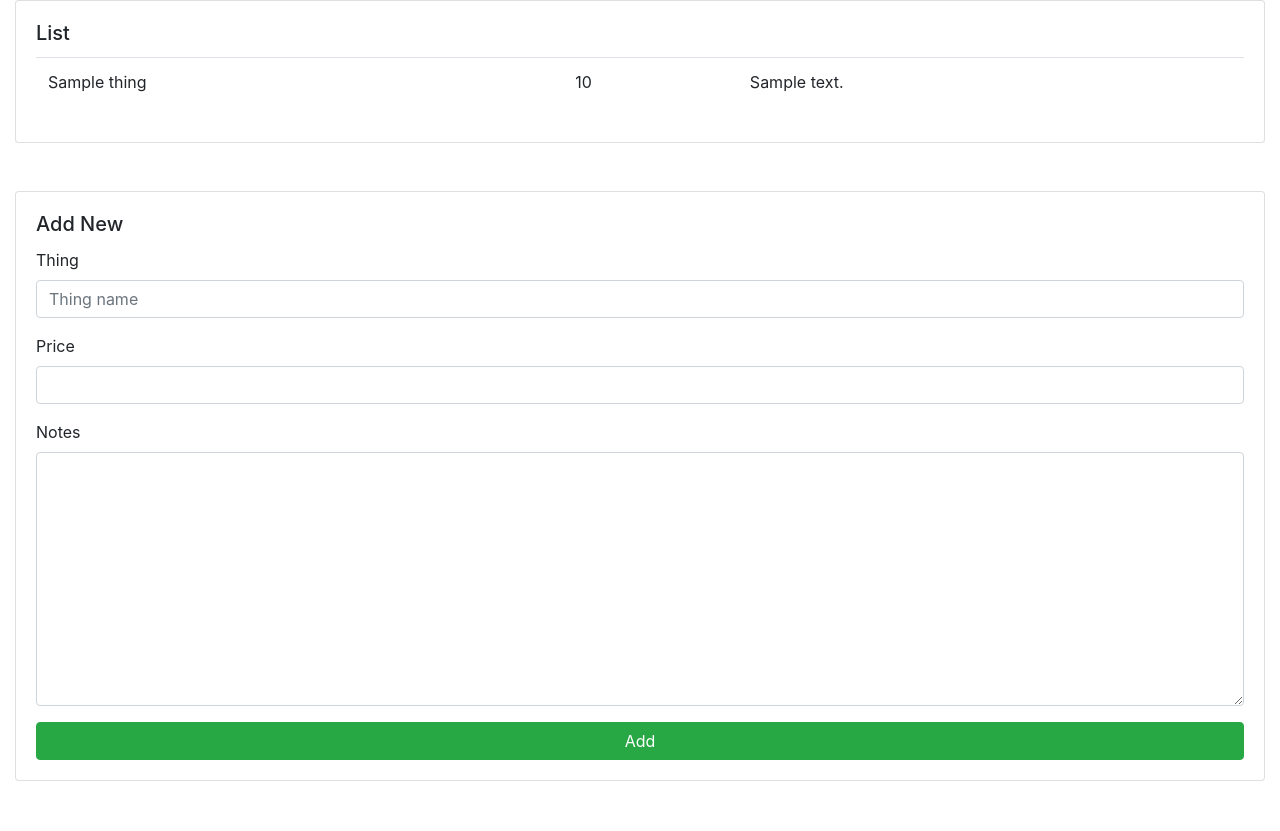
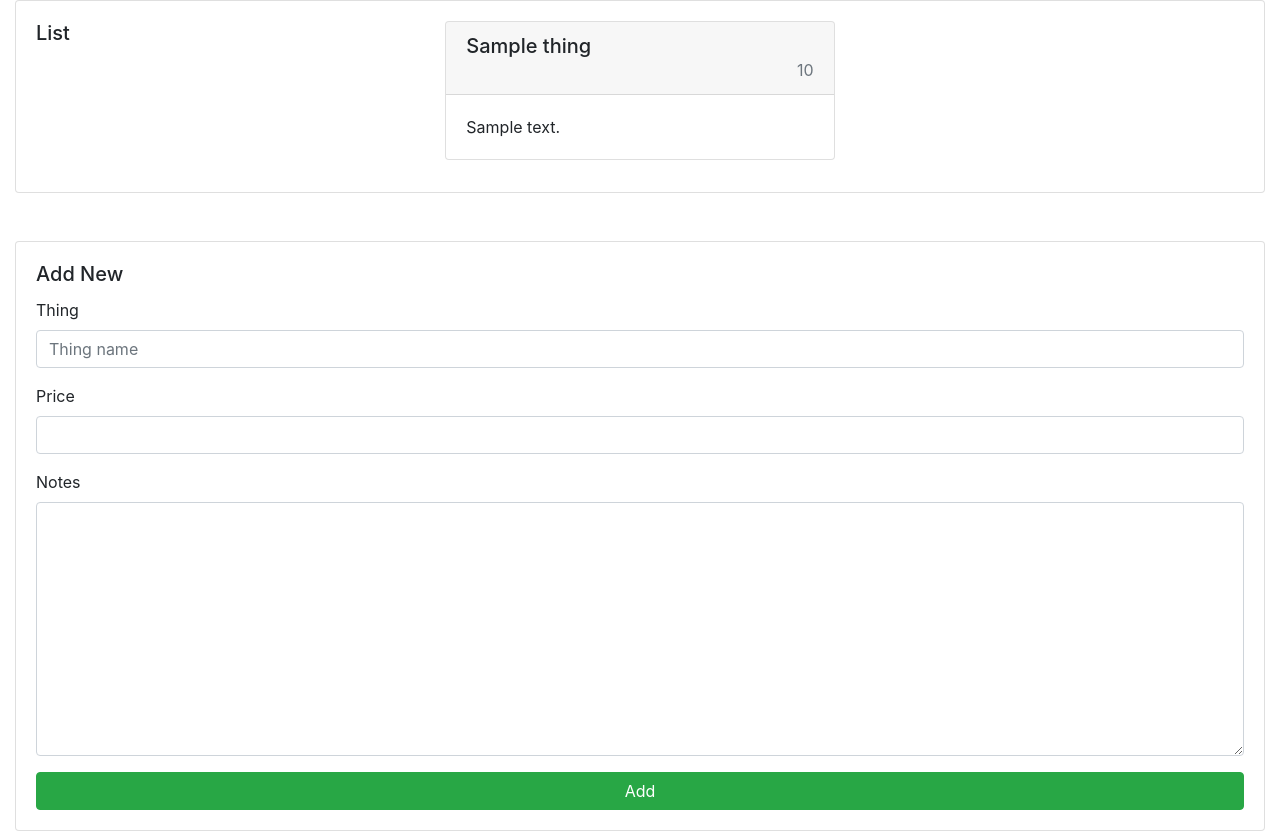
Before and after one commit to no1joel/present-ideas, a Django app: template present_ideas/present_ideas/templates/list.html in a window 1280 px wide. Before the commit the page ends 781 px from the top, so only its background shows below. Run offline with Django 3.2, Linux system fonts and the light colour scheme; the template is opened without the code that fills it: most values are stand-ins (such as "Sample title", 1, 10 or a date in 2020); some libraries are stand-ins or nearby versions.

Commit message:
Change layout to card layout

```diff
--- a/present_ideas/present_ideas/templates/list.html
+++ b/present_ideas/present_ideas/templates/list.html
@@ -5,20 +5,36 @@
         <div class="row">
             <div class="col">
                 <div class="card">
-                    <div class="card-body">
+                    <div class="card-body card-columns">
                         <h5 class="card-title">List</h5>
-                        <table class="table">
                             {% for row in rows %}
-                                <tr
-                                    {% if show_claimed and row.Claimed %}
-                                        class="table-secondary"
+                                <div
+                                    class="
+                                        card
+                                        {% if show_claimed and row.Claimed %}
+                                            bg-secondary text-white
+                                        {% endif %}
+                                    "
+                                >
+                                    <div class="card-header">
+                                        <h5 class="card-title m-0">
+                                            {{ row.Thing|urlizetrunc:40 }}
+                                        </h5>
+                                        {% if row.Price %}
+                                            <p class="card-text text-right text-muted">
+                                                {{ row.Price }}
+                                            </p>
+                                        {% endif %}
+                                    </div>
+                                    {% if row.Notes %}
+                                        <div class="card-body">
+                                            <p class="card-text">
+                                                {{ row.Notes|urlizetrunc:100 }}
+                                            </p>
+                                        </div>
                                     {% endif %}
-                                >
-                                    <td>{{ row.Thing|urlizetrunc:40 }}</td>
-                                    <td>{{ row.Price }}</td>
-                                    <td>{{ row.Notes|urlizetrunc:100 }}</td>
                                     {% if show_claimed %}
-                                        <td>
+                                        <div class="card-footer">
                                             {% if row.Claimed %}
                                                 <p>
                                                     Claimed by
@@ -37,9 +53,9 @@
                                                     class="btn btn-block btn-primary"
                                                 >Claim!</a>
                                             {% endif %}
-                                        </td>
+                                        </div>
                                     {% endif %}
-                                </tr>
+                                </div>
                             {% endfor %}
                         </table>
                     </div>
```
